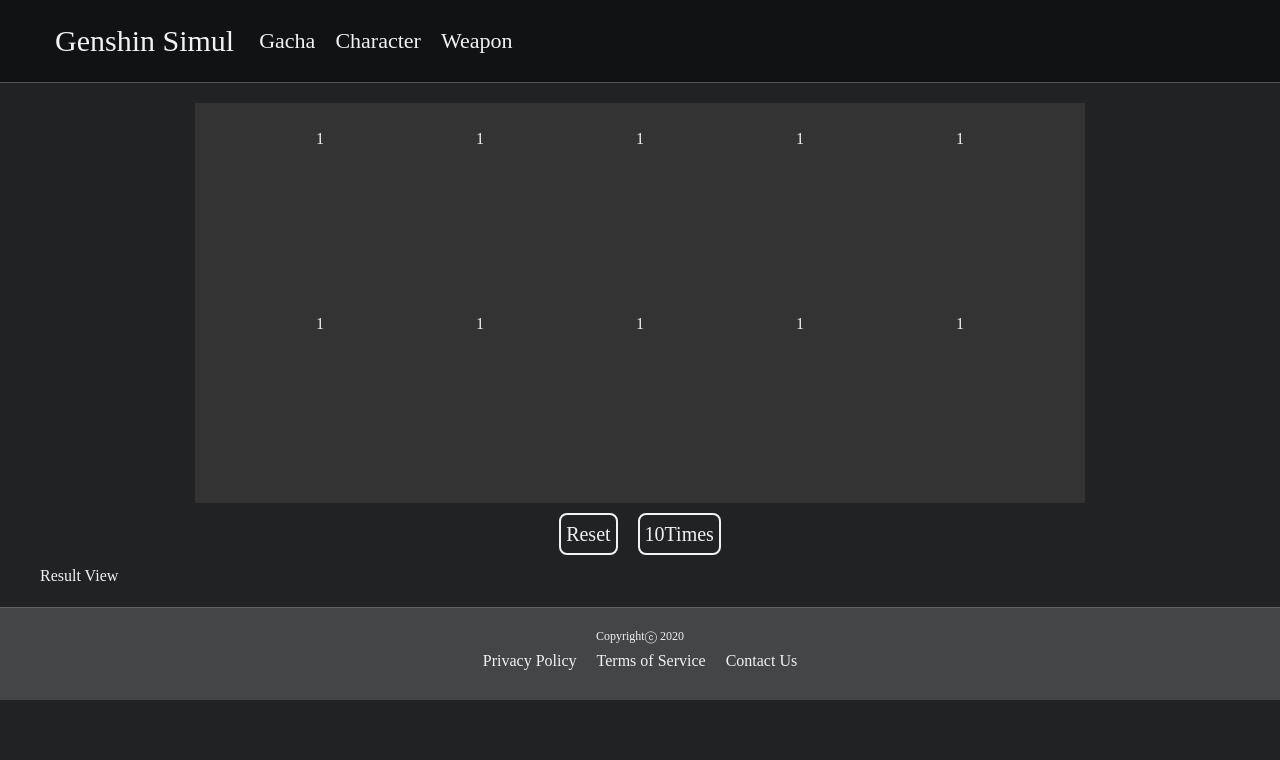
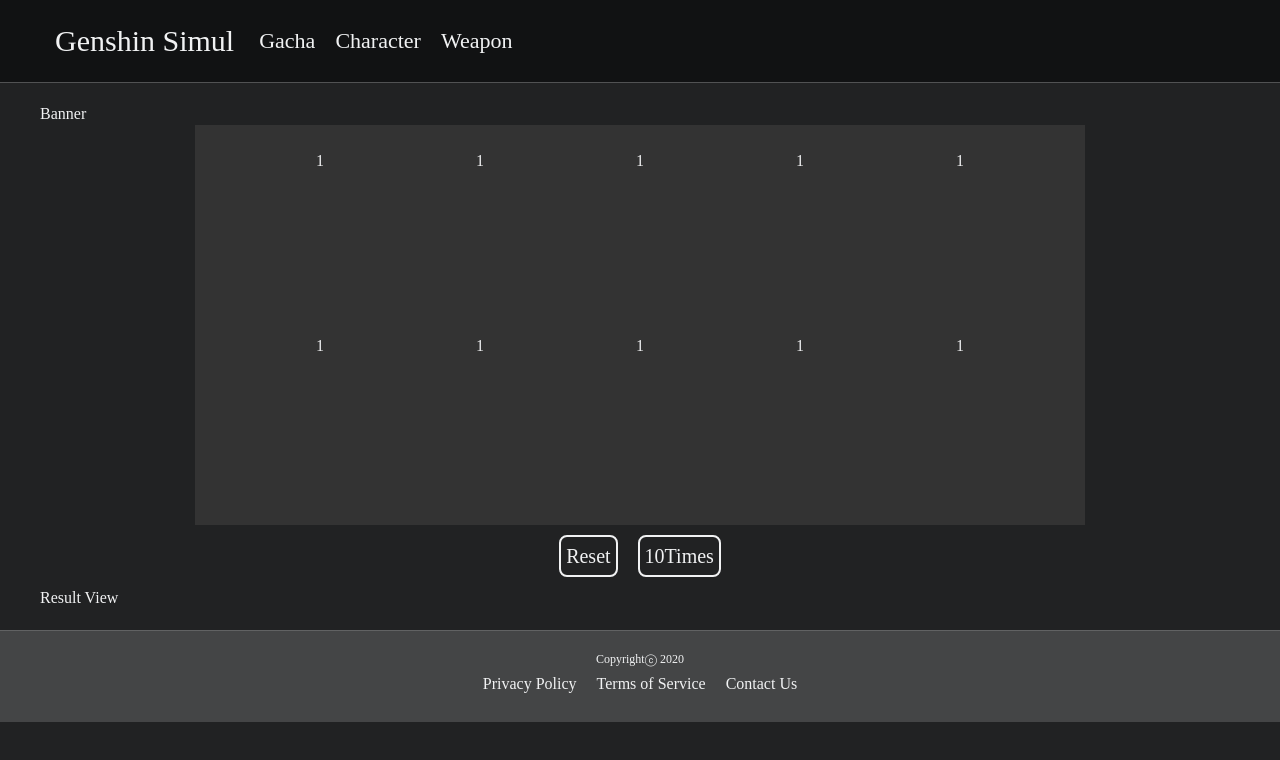
Before and after one commit to lumyjuwon/genshin, a React (Create React App) app: page /gacha in a window 1280 px wide. Shown: the top 760 px of the page. Built offline with nearby package versions, Linux system fonts and the light colour scheme.

Commit message:
create GachaBanner

```diff
--- /dev/null
+++ b/src/pages/gacha_screen/GachaBanner.tsx
@@ -0,0 +1,7 @@
+import React from 'react';
+import styled from 'styled-components';
+
+export function GachaBanner() {
+
+  return <div>Banner</div>
+}
--- a/src/pages/gacha_screen/GachaScreen.tsx
+++ b/src/pages/gacha_screen/GachaScreen.tsx
@@ -7,6 +7,7 @@ import { RoundButton } from "src/components";
 import { TextCenterWrapper } from 'src/components';
 import { GachaArrangeView } from './GachaArrangeView';
 import { GachaResult } from "./GachaResult";
+import { GachaBanner } from "./GachaBanner";
 
 export function GachaScreen() {
   const Container = styled.div({});
@@ -14,6 +15,7 @@ export function GachaScreen() {
   return (
     <Container>
       <ScreenInnerWrapper>
+        <GachaBanner />
         <GachaArrangeView />
         <TextCenterWrapper>
           <>
```
